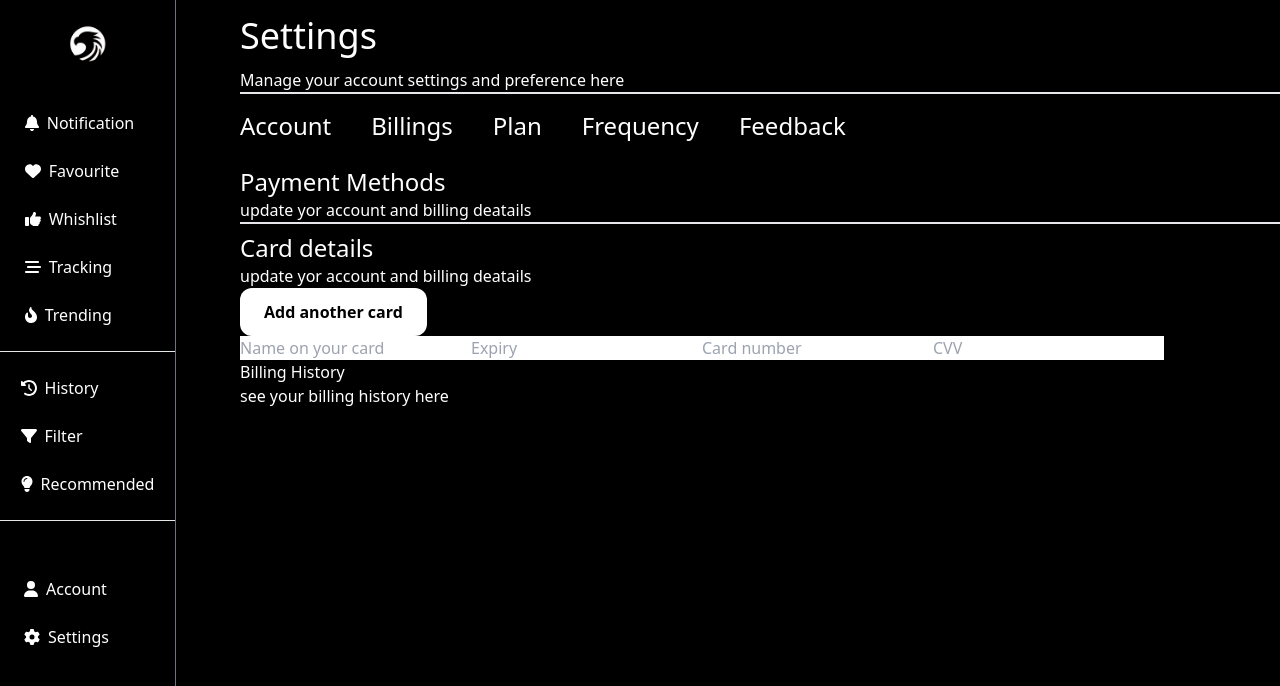
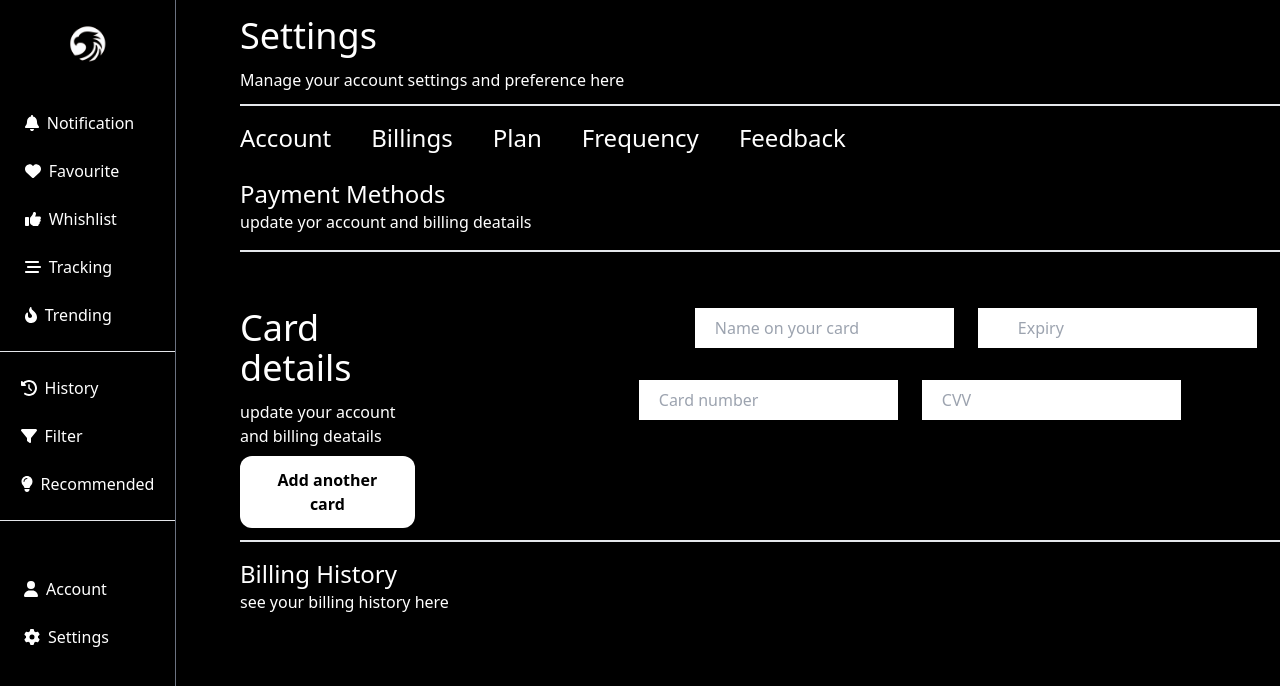
Before and after one commit to DeveloperAromal/PriceHwak, a Next.js app: page /dashboard/dash/settings in a window 1280 px wide. Both pictures are taken after a click on the tab "Billings". Shown: the top 686 px of the page. Built offline with nearby package versions, Linux system fonts and the light colour scheme.

Commit message:
Update Settings.tsx

```diff
--- a/app/components/dash/dash_pages/Settings.tsx
+++ b/app/components/dash/dash_pages/Settings.tsx
@@ -4,7 +4,6 @@ import { Tabs, TabList, TabPanels, Tab, TabPanel } from '@chakra-ui/react'
 import Ham from "../dash_components/Ham";
 import Sidebar from "../dash_components/Sidebar";
 import Button from "../../includes/Button";
-import { Input } from '@chakra-ui/react'
 
 
 
@@ -16,7 +15,7 @@ export default function Settings(){
                <Sidebar/>
             </div>
             <div className='right  pl-60 pb-2'>
-                <div className='top border-b-2'>
+                <div className='top border-b-2 pb-3'>
                     <h1 className='text-4xl pt-4'>Settings</h1>
                     <p className='pt-3'>Manage your account settings and preference here </p>
                 </div>
@@ -35,25 +34,25 @@ export default function Settings(){
                                      <p>Account</p>
                                 </TabPanel>
                                 <TabPanel className='pt-2'>
-                                <div className='pt-2 pb-2 border-b-1'>
+                                <div className='pt-2 pb-4 border-b-1'>
                                     <h2 className='text-2xl pt-2'>Payment Methods</h2>
-                                    <p className='border-b-2'>update yor account and billing deatails</p>
+                                    <p className='border-b-2 pb-4'>update yor account and billing deatails</p>
                                 </div>
-                                <div className='container flex flex-wrap'>
-                                    <div className='left  '>
-                                        <h3 className="text-2xl">Card details</h3>
-                                        <p>update yor account and billing deatails</p>
-                                        <Button href="#" title="Add another card"/>
+                                <div className='container flex border-b-2 pb-3'>
+                                    <div className='left pt-10 pr-10 '>
+                                        <h3 className="text-4xl pb-3">Card details</h3>
+                                        <p className='pr-4 pb-2'>update your account and billing deatails</p>
+                                        <Button href="#" title="Add another card" className=''/>
                                     </div>
-                                    <div className='right'>
-                                    <Input placeholder='Name on your card' />
-                                    <Input placeholder='Expiry' />
-                                    <Input placeholder='Card number' />
-                                    <Input placeholder='CVV' />
+                                    <div className='  flex-wrap pl-40 pt-10 space-x-6'>
+                                    <input placeholder='Name on your card ' className='pl-5 mb-5 p-2 ml-20 '/>
+                                    <input placeholder='Expiry' className='pl-10 p-2'/>
+                                    <input placeholder='Card number' className='pl-5 p-2 mt-3 ml-40'/>
+                                    <input placeholder='CVV' className='pl-5 p-2'/>
                                     </div>
                                 </div>
-                                <div className='bottom'>
-                                    <h3>Billing History</h3>
+                                <div className='bottom pt-4 '>
+                                    <h3 className='text-2xl'>Billing History</h3>
                                     <p>see your billing history here</p>
                                 </div>
                                 </TabPanel>
```
